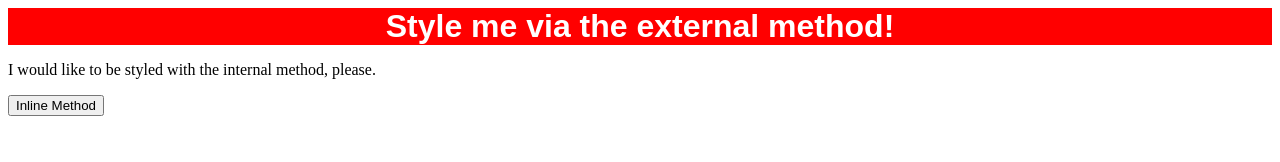
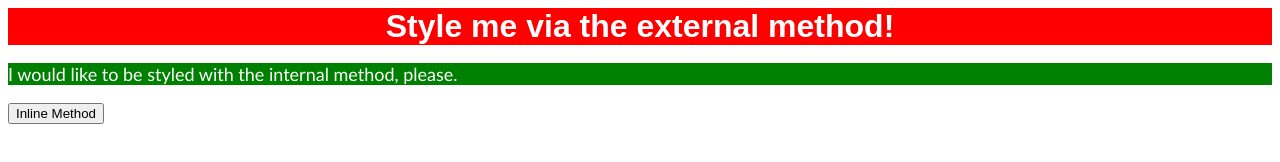
Before and after one commit to CharleneCastro/Learning-HTML-CSS, a plain HTML site: page CSS-Foundations/Exercises/01-css-methods/index.html in a window 1280 px wide. Drawn offline with Linux system fonts and the light colour scheme.

Commit message:
added p styles w internal method

```diff
--- a/CSS-Foundations/Exercises/01-css-methods/index.html
+++ b/CSS-Foundations/Exercises/01-css-methods/index.html
@@ -5,6 +5,14 @@
     <meta charset="UTF-8">
     <title>01-css-methods</title>
     <link rel="stylesheet" href="styles.css">
+    <style>
+        p{
+            background-color: green;
+            color: white;
+            font-size: 18px;
+            font-family: 'Trebuchet MS', 'Lucida Sans Unicode', 'Lucida Grande', 'Lucida Sans', Arial, sans-serif
+        }
+    </style>
 </head>
 
 <body>
```
